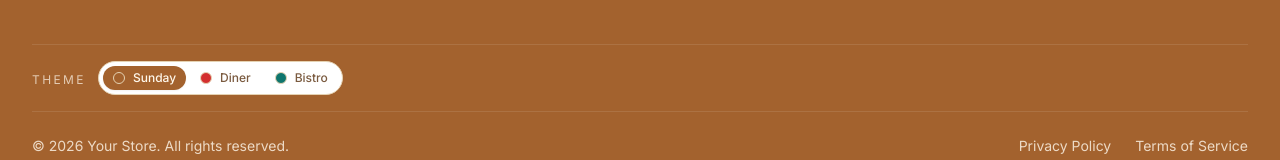
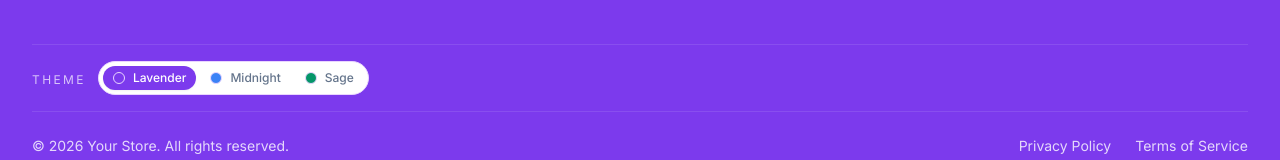
Before and after one commit to JBeggs/louisa, a Next.js app: page / in a window 1280 px wide. Shown: the part 1580-1740 px from the top of the page. Built offline with nearby package versions, Linux system fonts and the light colour scheme; no server answers; a web font is replaced by a local one.

Commit message:
linter fixes

```diff
--- a/src/app/globals.css
+++ b/src/app/globals.css
@@ -57,116 +57,117 @@ button,
    works (e.g. bg-primary/10).
    ============================================================ */
 
-/* Default tokens (Sunday Lunch) — PLAN-09-LOUISA.md */
+/* Default tokens — Lavender (sunday-lunch) */
 :root,
 :root[data-theme="sunday-lunch"] {
-  --color-bg: 255 248 236;
+  --color-bg: 250 248 255;
   --color-surface: 255 255 255;
-  --color-surface-raised: 251 235 200;
-  --color-text: 43 26 14;
-  --color-text-muted: 122 90 63;
-  --color-text-inverse: 255 248 236;
-  --color-primary: 163 98 46;
-  --color-primary-hover: 131 80 31;
-  --color-secondary: 92 61 31;
-  --color-accent: 232 181 71;
-  --color-on-accent: 43 26 14;
-  --color-border: 229 210 178;
-  --color-ring: 163 98 46;
+  --color-surface-raised: 245 243 255;
+  --color-text: 59 7 100;
+  --color-text-muted: 100 116 139;
+  --color-text-inverse: 255 255 255;
+  --color-primary: 124 58 237;
+  --color-primary-hover: 109 40 217;
+  --color-secondary: 91 33 182;
+  --color-accent: 192 132 252;
+  --color-on-accent: 59 7 100;
+  --color-border: 233 213 255;
+  --color-ring: 124 58 237;
   --color-danger: 185 28 28;
 
   --hero-overlay-gradient: linear-gradient(
     135deg,
-    rgb(43 26 14 / 0.88) 0%,
-    rgb(143 88 40 / 0.55) 45%,
-    rgb(90 54 22 / 0.72) 100%
+    rgb(59 7 100 / 0.88) 0%,
+    rgb(124 58 237 / 0.45) 50%,
+    rgb(91 33 182 / 0.55) 100%
   );
-  --brand-band-gradient: linear-gradient(135deg, rgb(101 58 28) 0%, rgb(163 98 46) 100%);
-  --color-on-dark-surface: 255 248 236;
-  --color-primary-fg: 255 248 236;
+  --brand-band-gradient: linear-gradient(135deg, rgb(91 33 182) 0%, rgb(124 58 237) 100%);
+  --color-on-dark-surface: 250 248 255;
+  --color-primary-fg: 255 255 255;
 
   --font-heading: var(--font-playfair), "Playfair Display", Georgia, serif;
   --font-body: var(--font-inter), Inter, system-ui, sans-serif;
 
   --radius-card: 0.75rem;
   --radius-button: 0.375rem;
-  --shadow-card: 0 10px 28px -6px rgb(91 56 24 / 0.1);
+  --shadow-card: 0 10px 28px -6px rgb(91 33 182 / 0.12);
 }
 
+/* Midnight — township-diner */
 :root[data-theme="township-diner"] {
-  --color-bg: 31 20 16;
-  --color-surface: 42 31 26;
-  --color-surface-raised: 58 44 36;
-  --color-text: 255 243 214;
-  --color-text-muted: 212 184 154;
-  --color-text-inverse: 31 20 16;
-  --color-primary: 211 47 47;
-  --color-primary-hover: 183 28 28;
-  --color-secondary: 251 192 45;
-  --color-accent: 255 193 7;
-  --color-on-accent: 31 20 16;
-  --color-border: 74 58 46;
-  --color-ring: 251 192 45;
-  --color-danger: 248 113 113;
+  --color-bg: 15 23 42;
+  --color-surface: 30 41 59;
+  --color-surface-raised: 51 65 85;
+  --color-text: 248 250 252;
+  --color-text-muted: 148 163 184;
+  --color-text-inverse: 15 23 42;
+  --color-primary: 59 130 246;
+  --color-primary-hover: 37 99 235;
+  --color-secondary: 226 232 240;
+  --color-accent: 34 211 238;
+  --color-on-accent: 15 23 42;
+  --color-border: 51 65 85;
+  --color-ring: 59 130 246;
+  --color-danger: 252 165 165;
 
   --hero-overlay-gradient: linear-gradient(
     135deg,
-    rgb(8 6 5 / 0.92) 0%,
-    rgb(120 40 32 / 0.65) 40%,
-    rgb(90 70 20 / 0.55) 100%
+    rgb(15 23 42 / 0.92) 0%,
+    rgb(30 58 138 / 0.7) 45%,
+    rgb(8 47 73 / 0.65) 100%
   );
-  --brand-band-gradient: linear-gradient(135deg, rgb(130 35 35) 0%, rgb(75 42 14) 100%);
-  --color-on-dark-surface: 255 243 214;
-  --color-primary-fg: 255 243 214;
+  --brand-band-gradient: linear-gradient(135deg, rgb(29 78 216) 0%, rgb(15 23 42) 100%);
+  --color-on-dark-surface: 248 250 252;
+  --color-primary-fg: 248 250 252;
 
-  --font-heading: var(--font-bebas), "Bebas Neue", Impact, sans-serif;
-  --font-body: var(--font-dm-sans), "DM Sans", system-ui, sans-serif;
+  --font-heading: var(--font-inter), Inter, system-ui, sans-serif;
+  --font-body: var(--font-inter), Inter, system-ui, sans-serif;
 
-  --radius-card: 0.375rem;
-  --radius-button: 0.25rem;
-  --shadow-card: 0 14px 32px -8px rgb(0 0 0 / 0.45);
+  --radius-card: 0.5rem;
+  --radius-button: 0.375rem;
+  --shadow-card: 0 14px 32px -8px rgb(0 0 0 / 0.4);
 }
 
 :root[data-theme="township-diner"] h1,
 :root[data-theme="township-diner"] h2,
 :root[data-theme="township-diner"] h3,
 :root[data-theme="township-diner"] h4 {
-  letter-spacing: 0.06em;
-  text-transform: uppercase;
+  letter-spacing: 0.015em;
 }
 
+/* Sage — modern-plate */
 :root[data-theme="modern-plate"] {
-  --color-bg: 255 255 255;
-  --color-surface: 250 250 250;
-  --color-surface-raised: 244 244 245;
-  --color-text: 15 23 42;
-  --color-text-muted: 71 85 105;
+  --color-bg: 247 254 248;
+  --color-surface: 255 255 255;
+  --color-surface-raised: 236 253 245;
+  --color-text: 6 78 59;
+  --color-text-muted: 5 150 105;
   --color-text-inverse: 255 255 255;
-  --color-primary: 15 118 110;
-  --color-primary-hover: 17 94 89;
-  --color-secondary: 31 41 55;
+  --color-primary: 5 150 105;
+  --color-primary-hover: 4 120 87;
+  --color-secondary: 15 118 110;
   --color-accent: 132 204 22;
-  --color-on-accent: 255 255 255;
-  --color-border: 229 231 235;
-  --color-ring: 15 118 110;
+  --color-on-accent: 30 41 55;
+  --color-border: 209 250 229;
+  --color-ring: 5 150 105;
   --color-danger: 220 38 38;
 
   --hero-overlay-gradient: linear-gradient(
     135deg,
-    rgb(15 23 42 / 0.85) 0%,
-    rgb(15 118 110 / 0.4) 50%,
-    rgb(30 64 50 / 0.35) 100%
+    rgb(6 78 59 / 0.88) 0%,
+    rgb(5 150 105 / 0.4) 48%,
+    rgb(15 118 110 / 0.35) 100%
   );
-  --brand-band-gradient: linear-gradient(135deg, rgb(15 118 110) 0%, rgb(31 41 55) 100%);
+  --brand-band-gradient: linear-gradient(135deg, rgb(5 150 105) 0%, rgb(15 118 110) 100%);
   --color-on-dark-surface: 255 255 255;
   --color-primary-fg: 255 255 255;
 
-  --font-heading: var(--font-inter), Inter, system-ui, sans-serif;
-  --font-body: var(--font-inter), Inter, system-ui, sans-serif;
+  --font-heading: var(--font-dm-sans), "DM Sans", system-ui, sans-serif;
+  --font-body: var(--font-dm-sans), "DM Sans", system-ui, sans-serif;
 
-  --radius-card: 0.25rem;
-  --radius-button: 0.125rem;
-  --shadow-card: 0 1px 3px rgb(15 23 42 / 0.06);
+  --radius-card: 0.5rem;
+  --radius-button: 0.25rem;
+  --shadow-card: 0 4px 14px -4px rgb(6 78 59 / 0.12);
 }
 
 :root[data-theme="modern-plate"] h1,
--- a/src/app/layout.tsx
+++ b/src/app/layout.tsx
@@ -1,6 +1,6 @@
 import type { Metadata, Viewport } from 'next'
 import { cookies } from 'next/headers'
-import { Bebas_Neue, DM_Sans, Inter, Playfair_Display } from 'next/font/google'
+import { DM_Sans, Inter, Playfair_Display } from 'next/font/google'
 import { SpeedInsights } from '@vercel/speed-insights/next'
 import './globals.css'
 import { AuthProvider } from '@/contexts/AuthContext'
@@ -22,14 +22,14 @@ import { resolveLocale } from '@/lib/locale'
 
 export const dynamic = 'force-dynamic'
 
-/** Sunday Lunch light bg / Township Diner dark — PLAN-09 */
+/** Lavender light bg / Midnight dark — browser chrome tint */
 export const viewport: Viewport = {
   width: 'device-width',
   initialScale: 1,
   viewportFit: 'cover',
   themeColor: [
-    { media: '(prefers-color-scheme: light)', color: '#FFF8EC' },
-    { media: '(prefers-color-scheme: dark)', color: '#1F1410' },
+    { media: '(prefers-color-scheme: light)', color: '#FAF8FF' },
+    { media: '(prefers-color-scheme: dark)', color: '#0F172A' },
   ],
 }
 
@@ -56,7 +56,6 @@ function resolveMetadataBase(): URL | undefined {
 
 const inter = Inter({ subsets: ['latin'], variable: '--font-inter', display: 'swap' })
 const playfair = Playfair_Display({ subsets: ['latin'], variable: '--font-playfair', display: 'swap' })
-const bebasNeue = Bebas_Neue({ weight: '400', subsets: ['latin'], variable: '--font-bebas', display: 'swap' })
 const dmSans = DM_Sans({ subsets: ['latin'], variable: '--font-dm-sans', display: 'swap' })
 
 export async function generateMetadata(): Promise<Metadata> {
@@ -116,7 +115,7 @@ export default async function RootLayout({
 }) {
   const [cookieStore, company] = await Promise.all([cookies(), getCompany()])
   const initialTheme = readThemeCookie(cookieStore.get('site_theme')?.value)
-  const fontClassNames = `${inter.variable} ${playfair.variable} ${bebasNeue.variable} ${dmSans.variable}`
+  const fontClassNames = `${inter.variable} ${playfair.variable} ${dmSans.variable}`
 
   return (
     <html
--- a/src/components/theme/ThemeToggle.tsx
+++ b/src/components/theme/ThemeToggle.tsx
@@ -4,9 +4,9 @@ import { useTheme, THEMES, THEME_META, type Theme } from '@/contexts/ThemeContex
 
 /** Primary brand colour per theme — 12px swatch only (hex ok for swatch fill). */
 const SWATCH: Record<Theme, string> = {
-  'sunday-lunch': '#A3622E',
-  'township-diner': '#D32F2F',
-  'modern-plate': '#0F766E',
+  'sunday-lunch': '#7C3AED',
+  'township-diner': '#3B82F6',
+  'modern-plate': '#059669',
 }
 
 interface ThemeToggleProps {
--- a/src/contexts/theme-config.ts
+++ b/src/contexts/theme-config.ts
@@ -1,7 +1,7 @@
 /**
  * Theme constants safe on server and client.
  *
- * Template 9 (Louisa): Sunday Lunch / Township Diner / Modern Plate — PLAN-09-LOUISA.md.
+ * Template 9 (Louisa): Lavender (light) / Midnight (dark) / Sage (light).
  */
 
 export const THEMES = ['sunday-lunch', 'township-diner', 'modern-plate'] as const
@@ -15,18 +15,18 @@ export const THEME_META: Record<
 > = {
   'sunday-lunch': {
     id: 'sunday-lunch',
-    label: 'Sunday',
-    description: 'Warm cream table, ochre accents',
+    label: 'Lavender',
+    description: 'Pale lilac, violet accent',
   },
   'township-diner': {
     id: 'township-diner',
-    label: 'Diner',
-    description: 'Bold signage red on charcoal',
+    label: 'Midnight',
+    description: 'Navy surface, blue and cyan',
   },
   'modern-plate': {
     id: 'modern-plate',
-    label: 'Bistro',
-    description: 'Clean white, teal accent',
+    label: 'Sage',
+    description: 'Fresh mint, emerald and lime',
   },
 }
 
```
Also changed, not shown: 1 other file (tests, documents, lock files or other folders).
